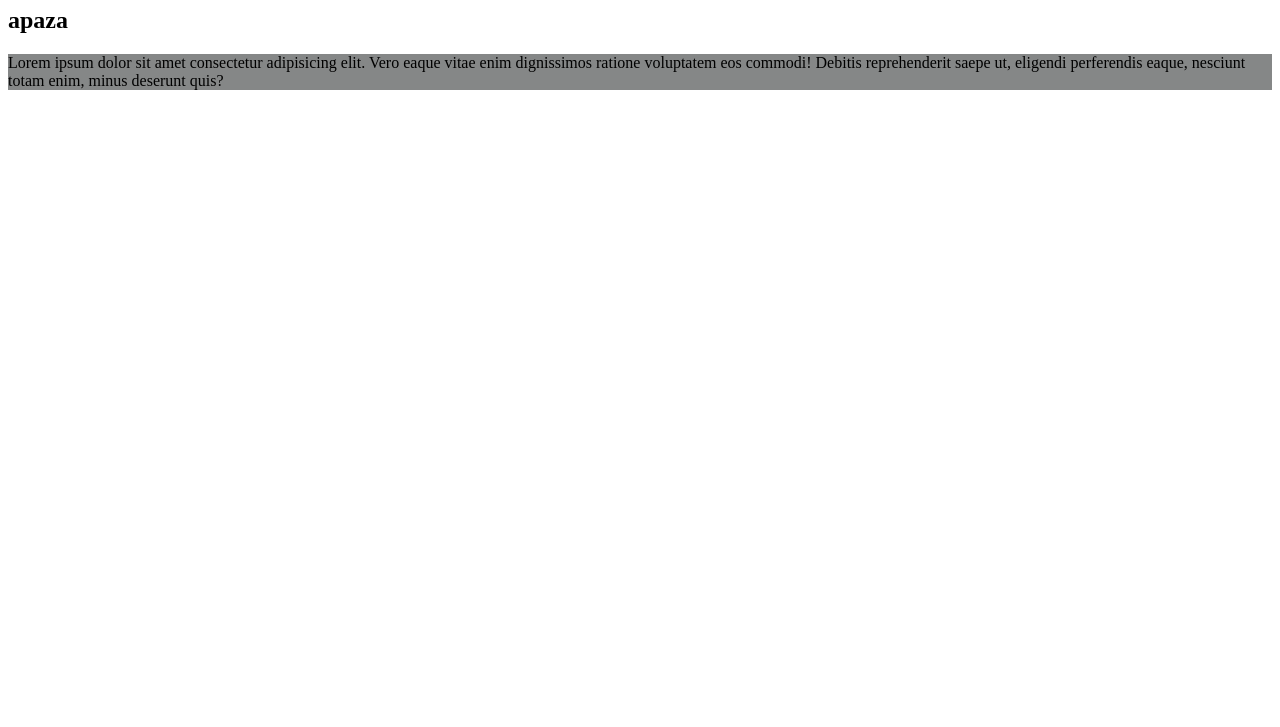
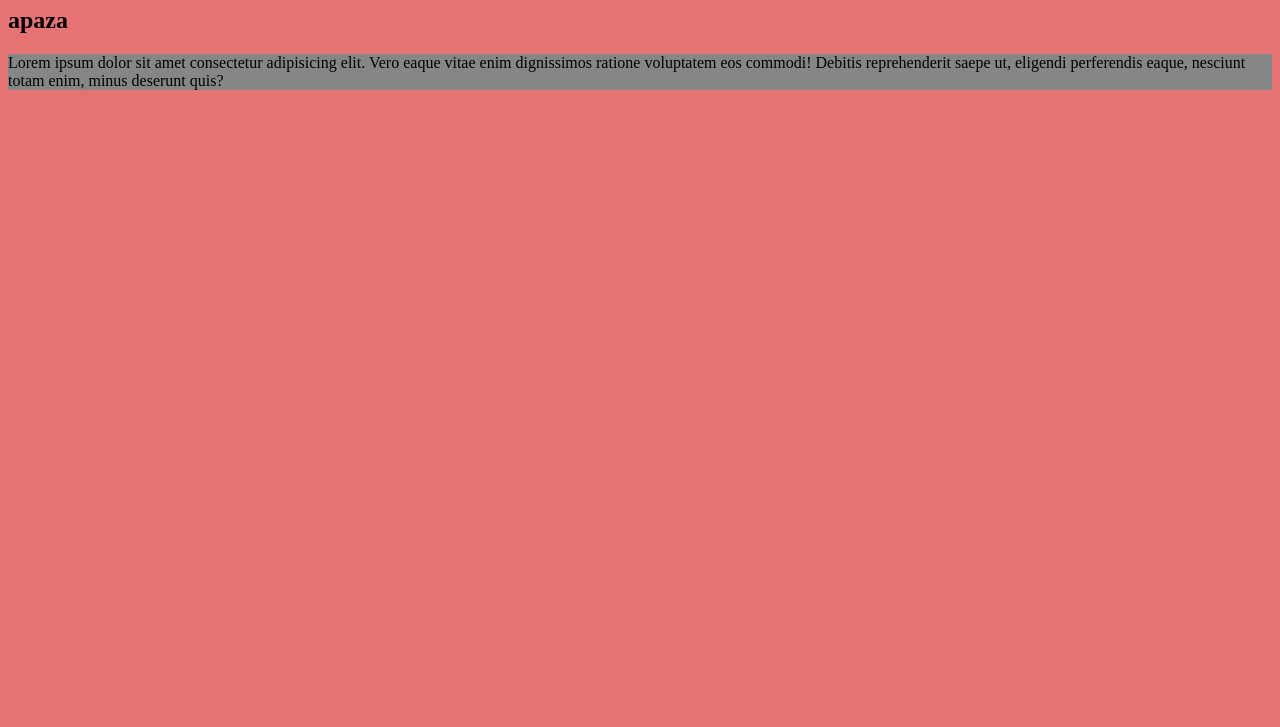
Before and after one commit to eapaza1/ib-noche, a plain HTML site: page index.html in a window 1280 px wide. Shown: the part 73-800 px from the top of the page. Drawn offline with Linux system fonts and the light colour scheme.

Commit message:
agrenando estilos

```diff
--- /dev/null
+++ b/estilos.css
@@ -0,0 +1,3 @@
+body{
+    background: rgb(230, 115, 115);
+}
--- a/index.html
+++ b/index.html
@@ -9,6 +9,9 @@
             background: #858787;
         }
     </style>
+
+    <link rel="stylesheet" href="estilos.css">
+
 </head>
     <h1 style="color: yellow;">EDUAR</h1>
     <h2>apaza</h2>
```
